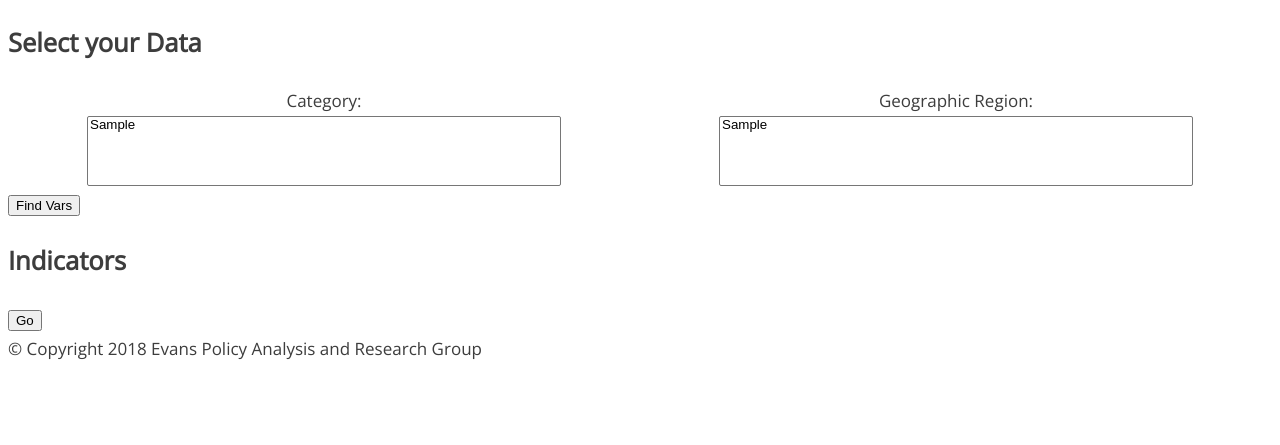
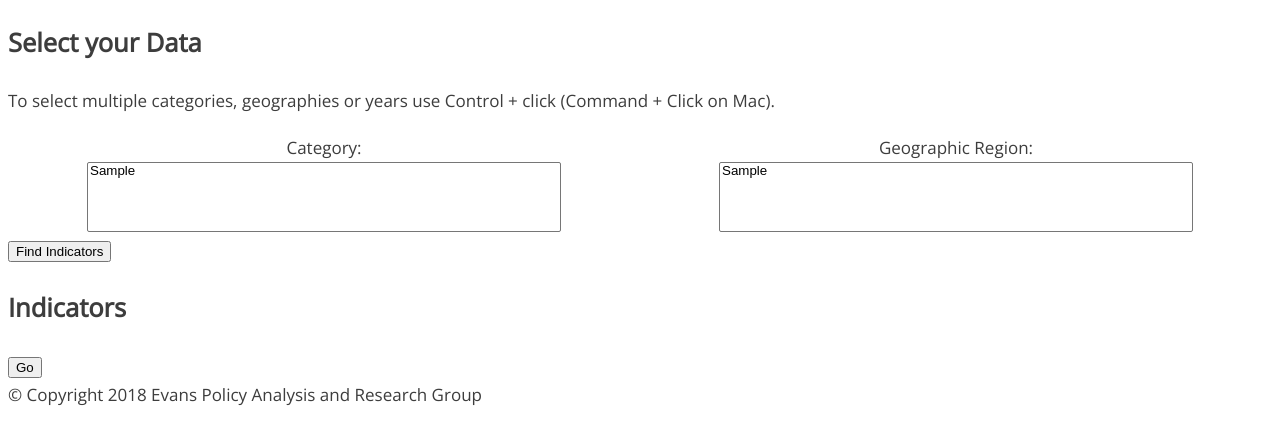
Before and after one commit to EvansSchoolPolicyAnalysisAndResearch/375-AgQuery, a Flask app: page / in a window 1280 px wide. Shown: the part 191-636 px from the top of the page. Run offline with Flask 2, Linux system fonts and the light colour scheme; tables that the repository leaves empty hold one stand-in row (values such as "Sample post").

Commit message:
Added code to disable the go button until vars are selected

```diff
--- a/app/templates/index.html
+++ b/app/templates/index.html
@@ -9,7 +9,9 @@
 
 {% block body %}
 <form method="POST" action="/">
-
+		<p> To select multiple categories, geographies or years use Control +
+			click (Command + Click on Mac).
+		</p>
 		<!-- Here be the point where I need to get the indicator categories from the database -->
 	<div id="icGroup" class="leftBox">
 		<label for=indicatorCategory>Category:</label> <br />
@@ -27,7 +29,7 @@
 			{% endfor %}
 		</select>
 	</div>
-	<input type="submit" name="Find Vars" value="Find Vars">
+	<input type="submit" name="Find Indicators" value="Find Indicators">
 </form>
 <form method="POST" action="/results">
 		<h2>Indicators</h2>
@@ -42,6 +44,6 @@
 			</li>
 		{% endfor %}
 		</ul>
-	<input type="submit" value="Go">
+	<input type="submit" value="Go" {% if goDisabled==True %} disabled='true' {% endif %}>
 </form>
 {% endblock %}
```
